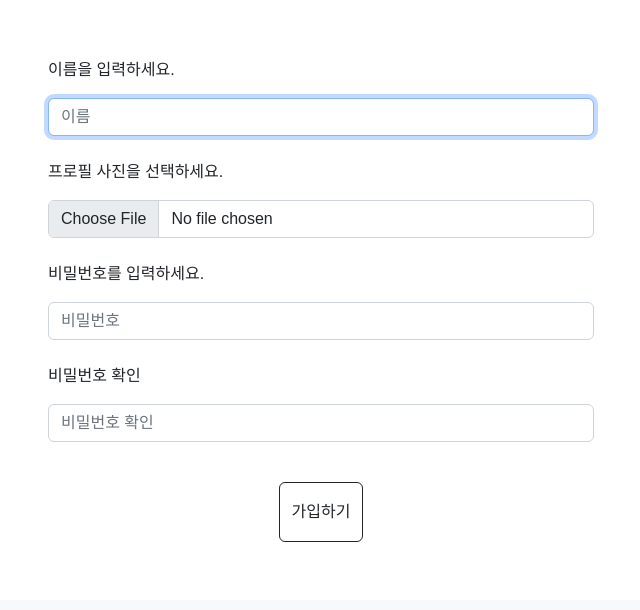
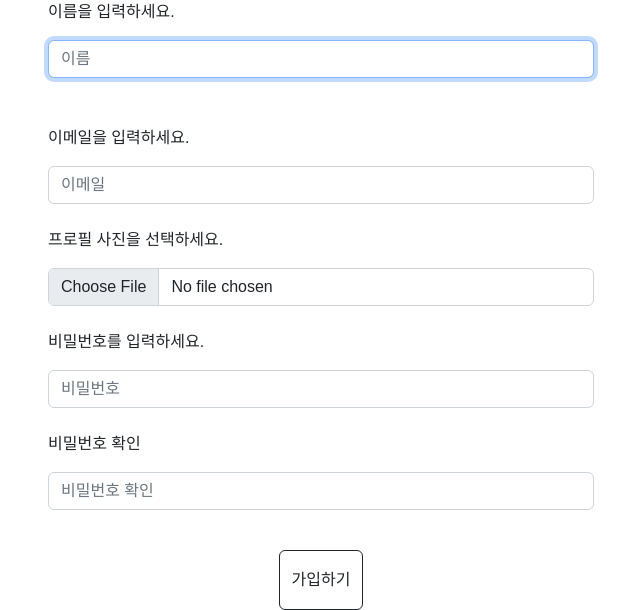
Before and after one commit to kinzinzz/WeSki, a Django app: template accounts/templates/accounts/signup.html in a window 1280 px wide. Shown: the part 356-966 px from the top of the page, without its empty margins (319-959 px from the left). Before the commit the page ends 898 px from the top, so only its background shows below. Run offline with Django 3.2, Linux system fonts and the light colour scheme; the template is opened without the code that fills it, so the values that code supplies are empty; some libraries are stand-ins or nearby versions; some web fonts are replaced.

Commit message:
chore: signup 이메일 추가

```diff
--- a/accounts/forms.py
+++ b/accounts/forms.py
@@ -5,7 +5,8 @@ from django.contrib.auth import get_user_model
 class SignupForm(UserCreationForm):
     class Meta:
         model = get_user_model()
-        fields = ("username",)
+        fields = ("username", "email")
+
 
 
 class ChangeUserForm(UserChangeForm):
--- a/accounts/templates/accounts/signup.html
+++ b/accounts/templates/accounts/signup.html
@@ -9,8 +9,7 @@
 
   <section class="hero">
     <img src="https://cdn.pixabay.com/photo/2017/03/31/21/18/panorama-2192454__480.jpg" alt="ski signup img">
-  <div class="row-2">
-  </div>
+    <div class="row-2"></div>
     <div class="col-md-1">
       <div class="carousel-caption" style="top:150px; max-height:100px;">
         <h1 style="font-size:55px;padding-top:0px; text-shadow: -1px 0 #000, 0 1px #000, 1px 0 #000, 0 -1px #000;">회원가입</h1>
@@ -31,6 +30,12 @@
             <div>
               <label for="id_username" class="retro mb-3">이름을 입력하세요.</label>
               <input type="text" name="username" maxlength="150" autofocus="autofocus" class="form-control" placeholder="이름" required="required" id="id_username">
+            </div>
+            <br>
+            <div>
+              <br>
+              <label for="id_email" class="retro mb-3">이메일을 입력하세요.</label>
+              <input type="email" name="email" autofocus="autofocus" class="form-control" placeholder="이메일" required="required" id="id_email">
             </div>
             <br>
             <div>
```
Also changed, not shown: accounts/migrations/0001_initial.py, accounts/migrations/0002_alter_user_image.py (deleted), accounts/migrations/0002_initial.py (added), accounts/migrations/0003_ordertransaction.py (deleted), places/migrations/0001_initial.py, places/migrations/0002_place_like_users.py (deleted), reviews/migrations/0001_initial.py, reviews/migrations/0002_alter_reviewimage_image.py (deleted), reviews/migrations/0003_auto_20221201_1149.py (deleted), reviews/migrations/0004_alter_reviewimage_review.py (deleted). Lines whose indentation alone changed are shown as unchanged.
